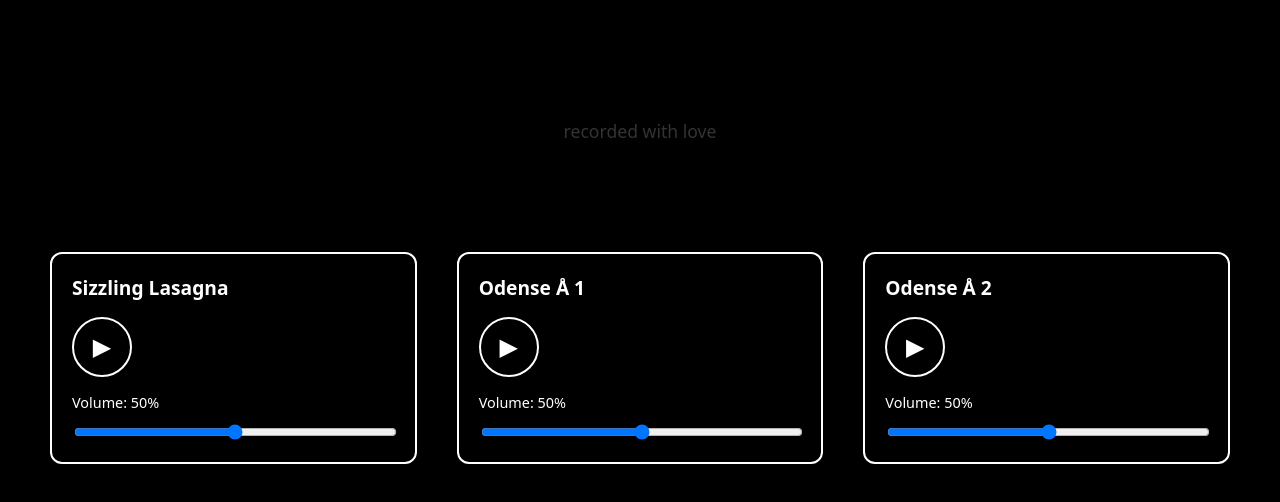
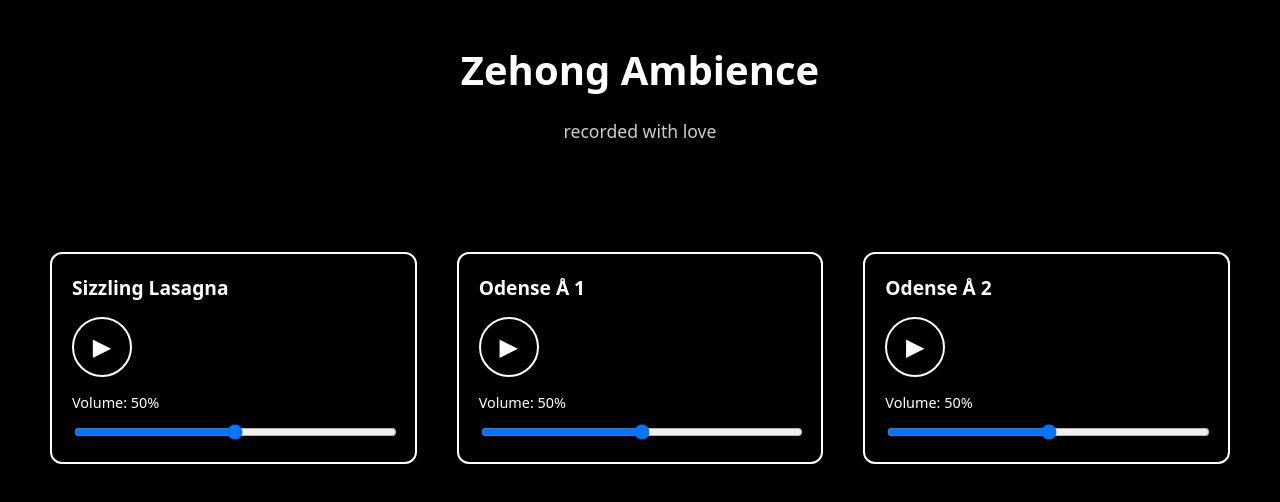
Before and after one commit to augustdominik/ambiences, a React (Vite) app: page / in a window 1280 px wide. Shown: the top 502 px of the page. Built offline with nearby package versions, Linux system fonts and the light colour scheme; no server answers.

Commit message:
Fix App.css text colors for dark theme

```diff
--- a/src/App.css
+++ b/src/App.css
@@ -1,7 +1,7 @@
 .app {
   min-height: 100vh;
   background: black;
-  color: black;
+  color: white;
   padding: 20px;
 }
 
@@ -14,11 +14,11 @@ header {
 header h1 {
   font-size: 2.5em;
   margin: 0 0 10px 0;
-  color: black;
+  color: white;
 }
 
 header p {
-  color: #333;
+  color: #ccc;
   font-size: 1.1em;
 }
 
```
